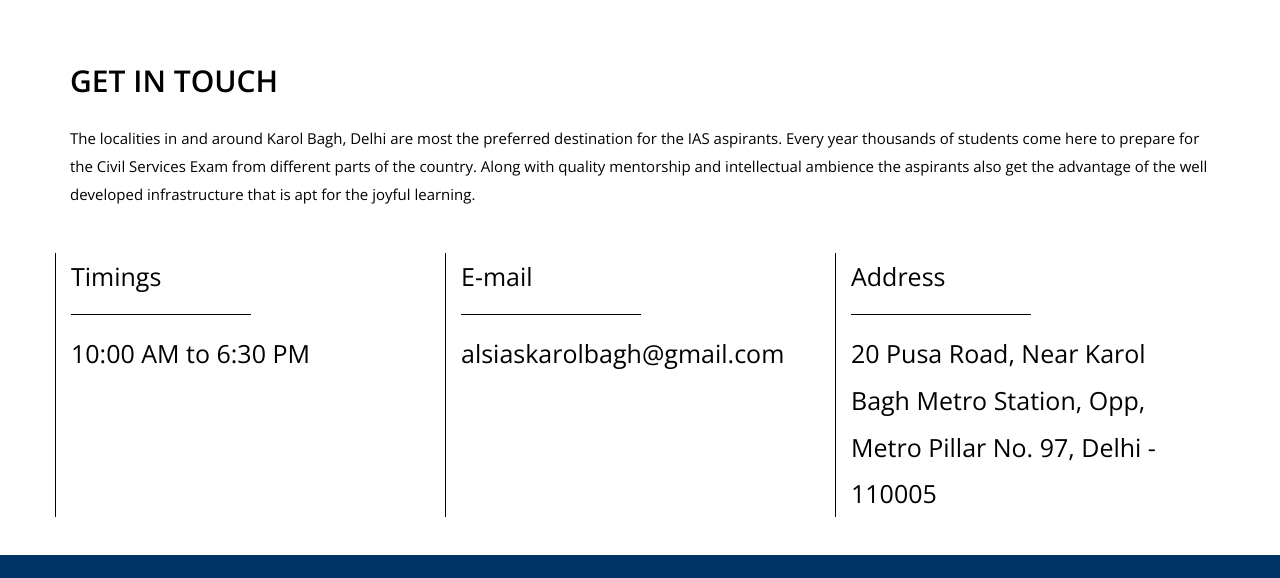
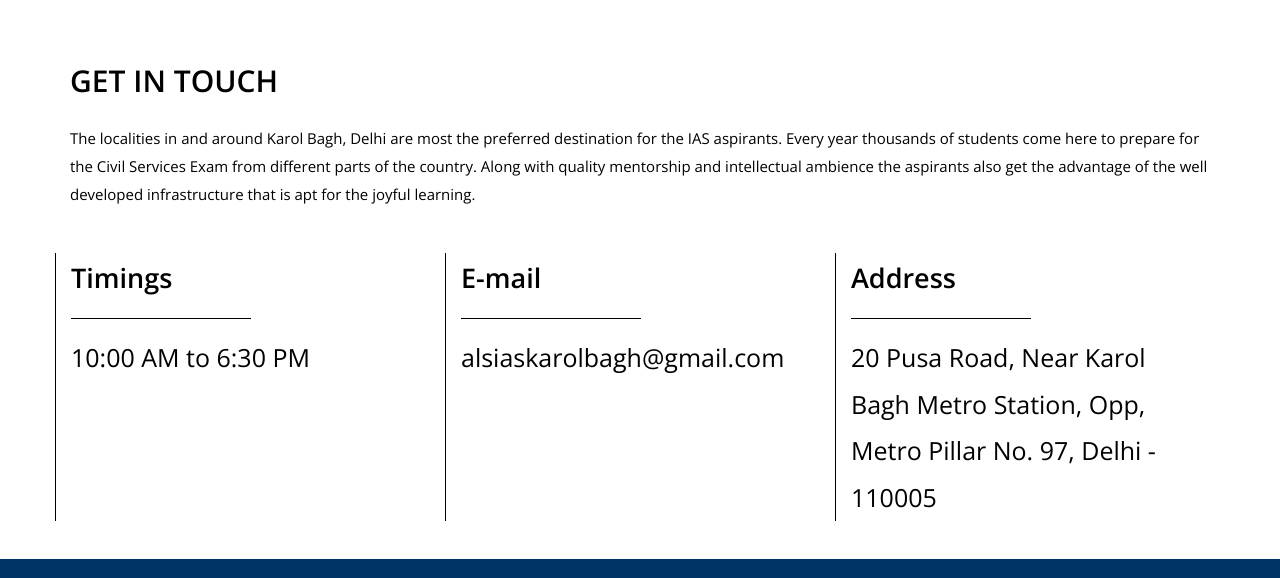
Before and after one commit to VetoMrm/ALSDigital, a plain HTML site: page index.html in a window 1280 px wide. Shown: the part 7194-7772 px from the top of the page. Drawn offline with nearby package versions, Linux system fonts and the light colour scheme; a web font is replaced by a local one.

Commit message:
footer change

```diff
--- a/Css/style.css
+++ b/Css/style.css
@@ -475,3 +475,9 @@
 .amazingresult {
     font-size: 15px;
 }
+
+.banner9Tit23 {
+    color: black;
+    font-size: 27px;
+    font-weight: 600;
+}
--- a/index.html
+++ b/index.html
@@ -676,17 +676,17 @@
         <div class="container mt-5">
             <div class="row">
                 <div class="col-md-4" style="border-left: 1px solid black;">
-                    <p class="banner9Tit2" style="color: black;">Timings</p>
+                    <p class="banner9Tit23" style="color: black;">Timings</p>
                     <hr class="w-50" style="background-color: black;">
                     <p class="banner9Tit2" style="color: black;">10:00 AM to 6:30 PM</p>
                 </div>
                 <div class="col-md-4" style="border-left: 1px solid black;">
-                    <p class="banner9Tit2" style="color: black;">E-mail</p>
+                    <p class="banner9Tit23" style="color: black;">E-mail</p>
                     <hr class="w-50" style="background-color: black;">
                     <p class="banner9Tit2" style="color: black;">alsiaskarolbagh@gmail.com</p>
                 </div>
                 <div class="col-md-4" style="border-left: 1px solid black;">
-                    <p class="banner9Tit2" style="color: black;">Address</p>
+                    <p class="banner9Tit23" style="color: black;">Address</p>
                     <hr class="w-50" style="background-color: black;">
                     <p class="banner9Tit2" style="color: black;">20 Pusa Road, Near Karol Bagh Metro Station, Opp, Metro Pillar No. 97, Delhi - 110005</p>
                 </div>
```
